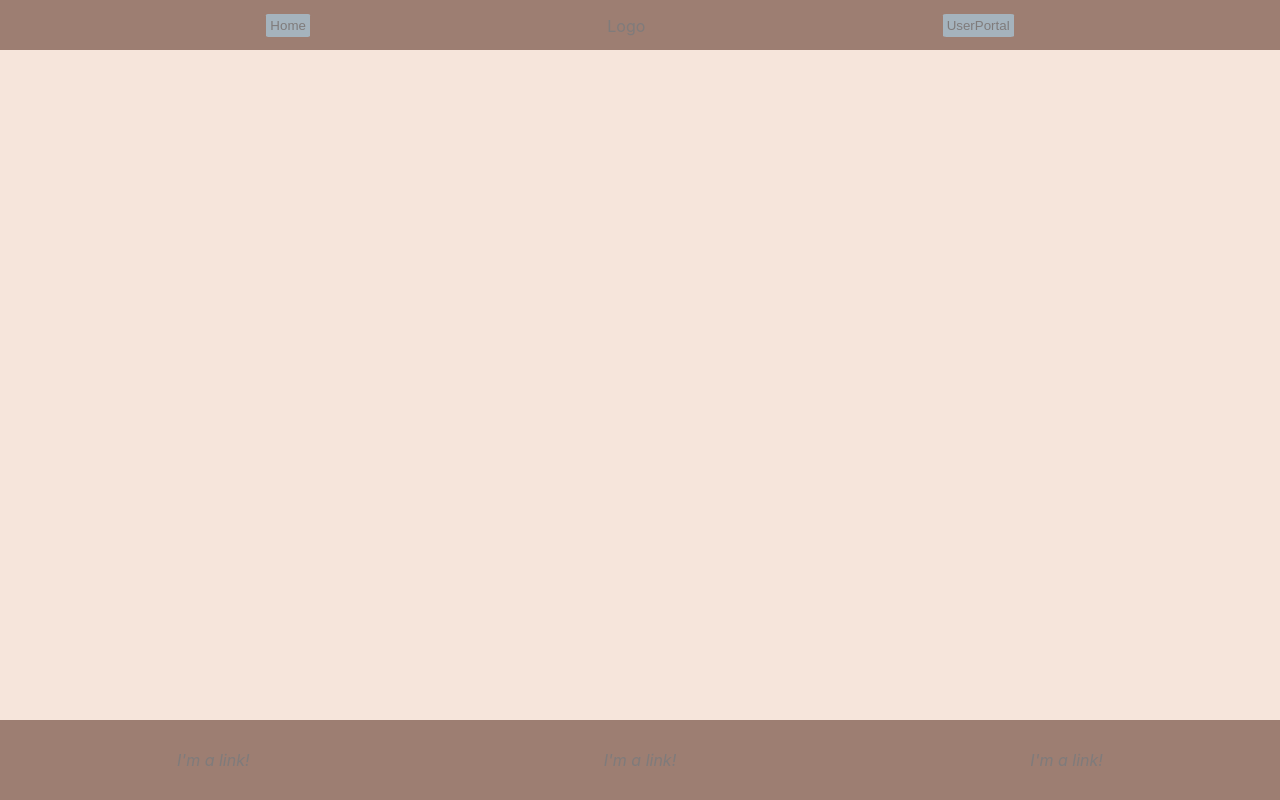
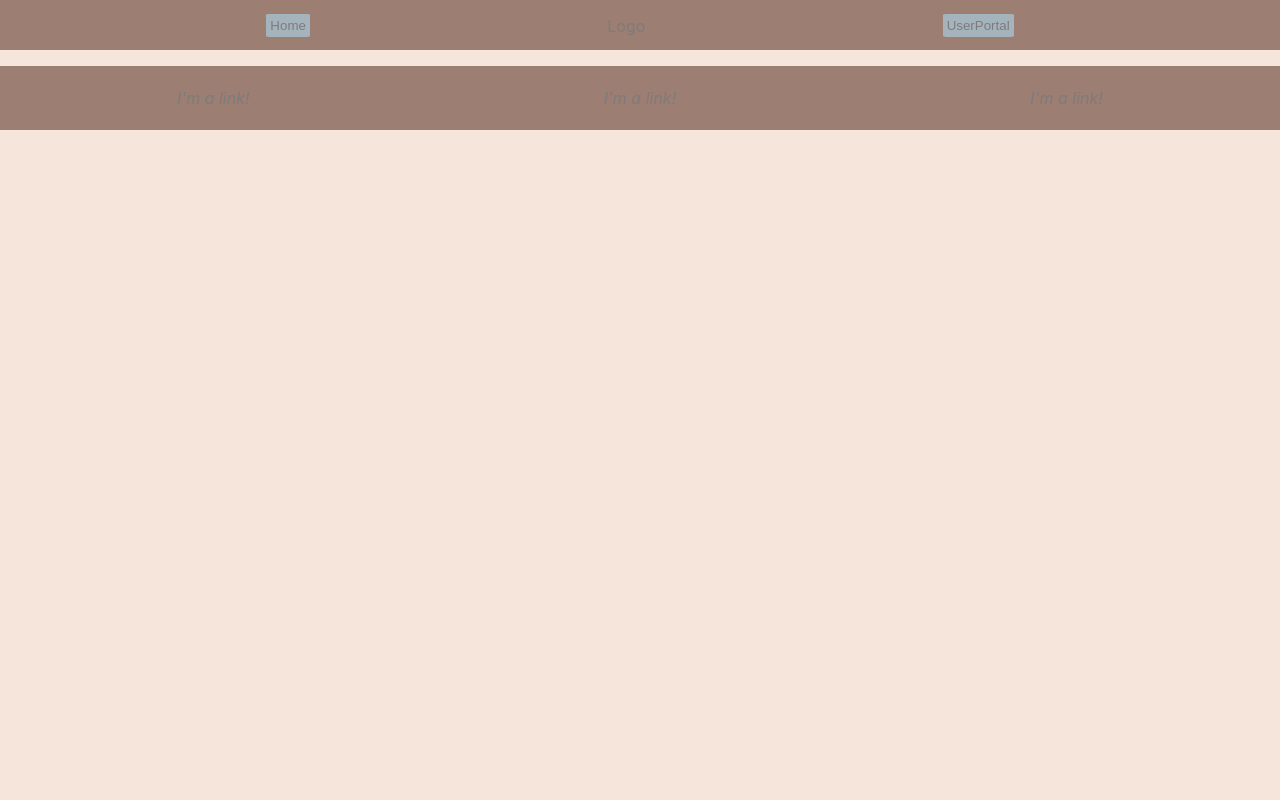
Before and after one commit to GrumpyEwok/sheet-scroller, a React (Create React App) app: page /viewer in a window 1280 px wide. Built offline with nearby package versions, Linux system fonts and the light colour scheme; the HTML template or start-up script is replaced by a standard one.

Commit message:
Add pdfjs-dist as dependency, add Viewer component template.

```diff
--- a/package.json
+++ b/package.json
@@ -3,6 +3,7 @@
   "version": "0.1.0",
   "private": true,
   "dependencies": {
+    "pdfjs-dist": "^2.0.943",
     "react": "^16.6.3",
     "react-dom": "^16.6.3",
     "react-router-dom": "^4.3.1",
--- a/src/App.css
+++ b/src/App.css
@@ -24,10 +24,8 @@ button {
 
 .Footer {
   width: 100vw;
-  height: 10vh;
+  height: 8vh;
   margin-top: 1em;
-  bottom: 0;
-  position: fixed;
   display: flex;
   flex-direction: row;
   align-items: center;
--- a/src/App.js
+++ b/src/App.js
@@ -14,7 +14,7 @@ class App extends Component {
           <Header/>
           <Route exact path='/' component={ Landing } />
             <Switch>
-              <Route path='/user' render={()=> <Profile /* Props go here. */ />} />
+              <Route path='/user' render={()=> <Profile/>} />
             </Switch>
             <Footer/>
         </div>
--- a/src/components/Profile.jsx
+++ b/src/components/Profile.jsx
@@ -1,5 +1,5 @@
 import React from 'react';
-import Viewer from './Viewer';
+import Viewer from './Viewer/Viewer';
 
 function Profile(){
 
@@ -12,9 +12,9 @@ function Profile(){
         <li>Uploads,</li>
         <li>and a Link to a way to view my associated PDFS.</li>
       </ul>
-      <div className='container'>
+
         <Viewer/>
-      </div>
+
     </div>
   )
 }
--- /dev/null
+++ b/src/components/Viewer/Viewer.jsx
@@ -0,0 +1,16 @@
+import React, { Component } from 'react';
+// import { PDFJS } from 'pdfjs-dist';
+
+export default class Viewer extends Component {
+  constructor() {
+    super();
+  }
+
+  render(){
+    return (
+      <div id='view-wrapper' style={{ width: '100%', height: '100%'}}>
+        <p>Hello PDF!</p>
+      </div>
+    );
+  }
+}
```
Also changed, not shown: 2 other files (tests, documents, lock files or other folders).
